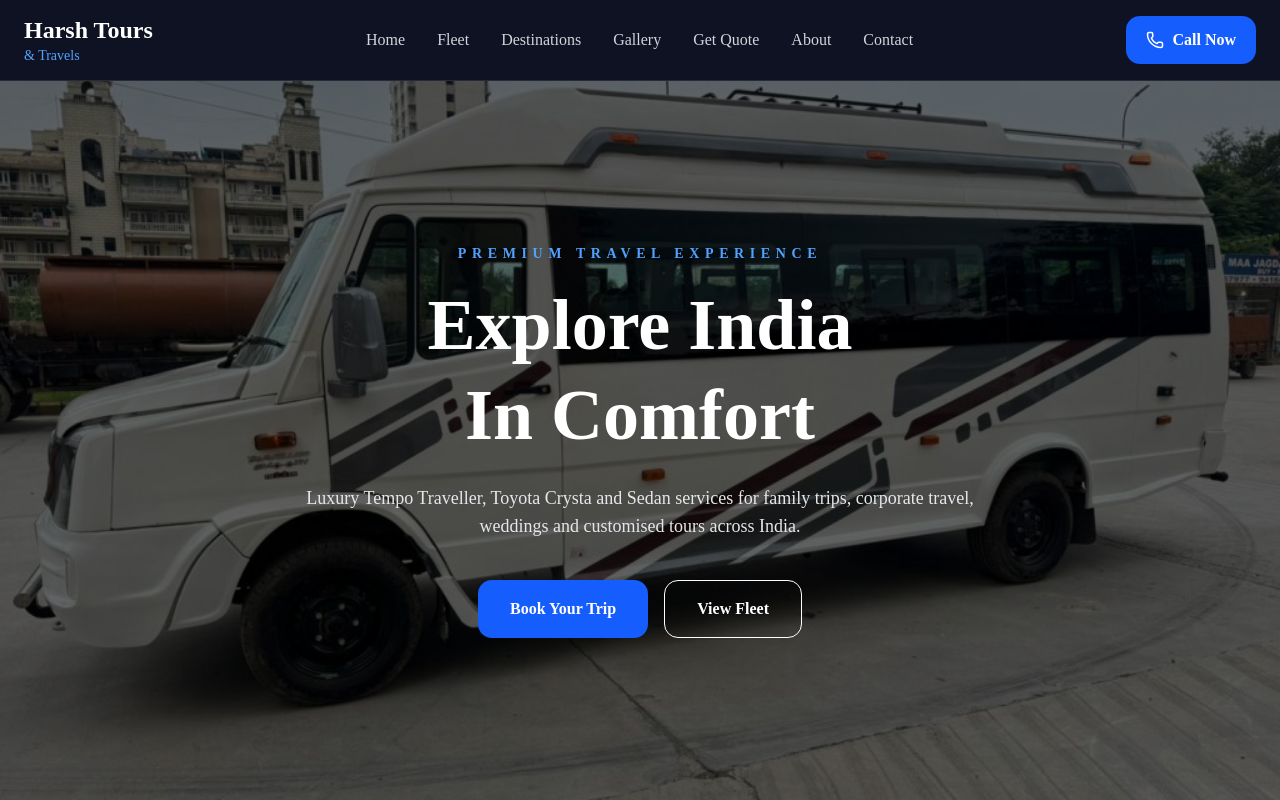
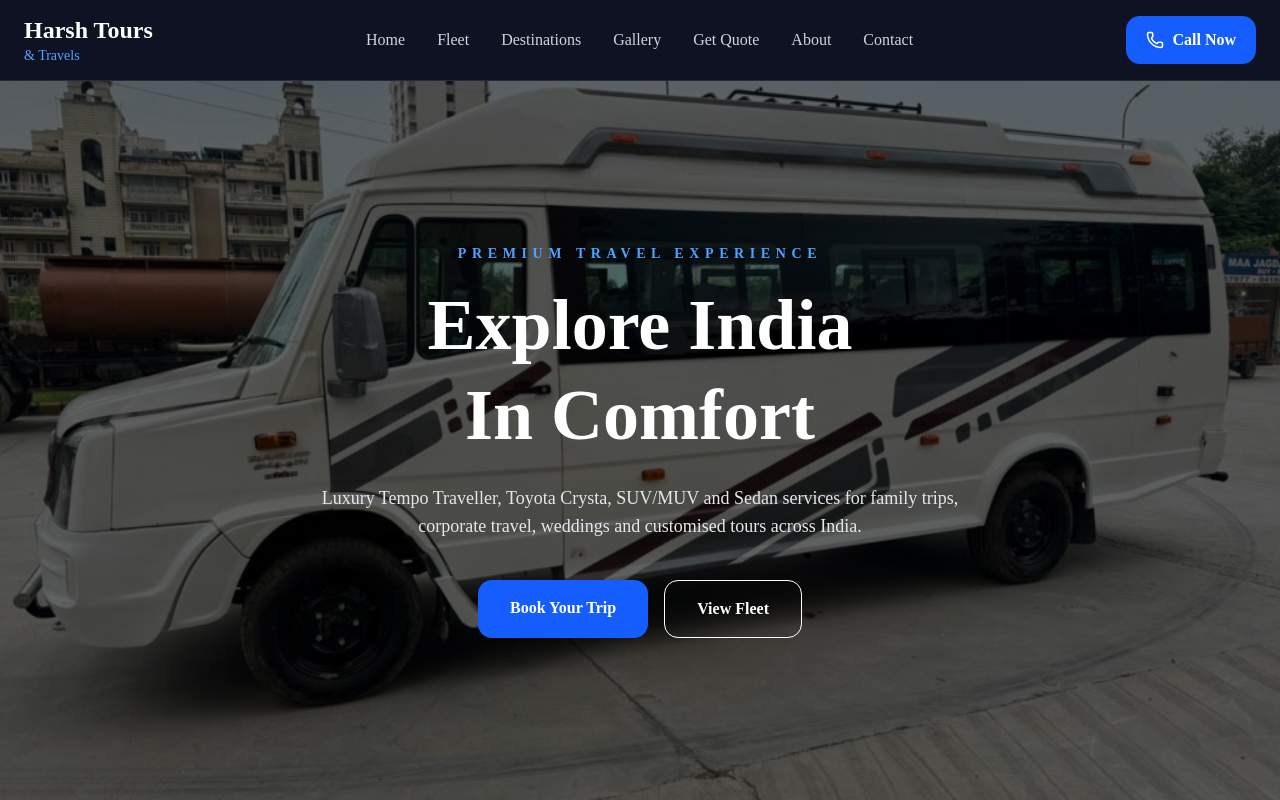
Before and after one commit to Krishnveer08/harsh-tours-travels, a Next.js app: page / in a window 1280 px wide. Shown: the top 800 px of the page. Built offline with nearby package versions, Linux system fonts and the light colour scheme.

Commit message:
Complete homepage, fleet module and navigation

```diff
--- a/components/home/hero.tsx
+++ b/components/home/hero.tsx
@@ -1,4 +1,5 @@
 import Image from "next/image";
+import Link from "next/link";
 
 export default function Hero() {
   return (
@@ -29,19 +30,25 @@ export default function Hero() {
           </h1>
 
           <p className="mx-auto mt-6 max-w-2xl text-lg text-gray-200">
-            Luxury Tempo Traveller, Toyota Crysta and Sedan services for
-            family trips, corporate travel, weddings and customised tours
+            Luxury Tempo Traveller, Toyota Crysta, SUV/MUV and Sedan services
+            for family trips, corporate travel, weddings and customised tours
             across India.
           </p>
 
           <div className="mt-10 flex flex-wrap justify-center gap-4">
-            <button className="rounded-xl bg-blue-600 px-8 py-4 font-semibold transition hover:bg-blue-700">
+            <Link
+              href="/get-quote"
+              className="rounded-xl bg-blue-600 px-8 py-4 font-semibold transition hover:bg-blue-700"
+            >
               Book Your Trip
-            </button>
+            </Link>
 
-            <button className="rounded-xl border border-white px-8 py-4 font-semibold transition hover:bg-white hover:text-black">
+            <Link
+              href="/fleet"
+              className="rounded-xl border border-white px-8 py-4 font-semibold transition hover:bg-white hover:text-black"
+            >
               View Fleet
-            </button>
+            </Link>
           </div>
         </div>
       </div>
```
